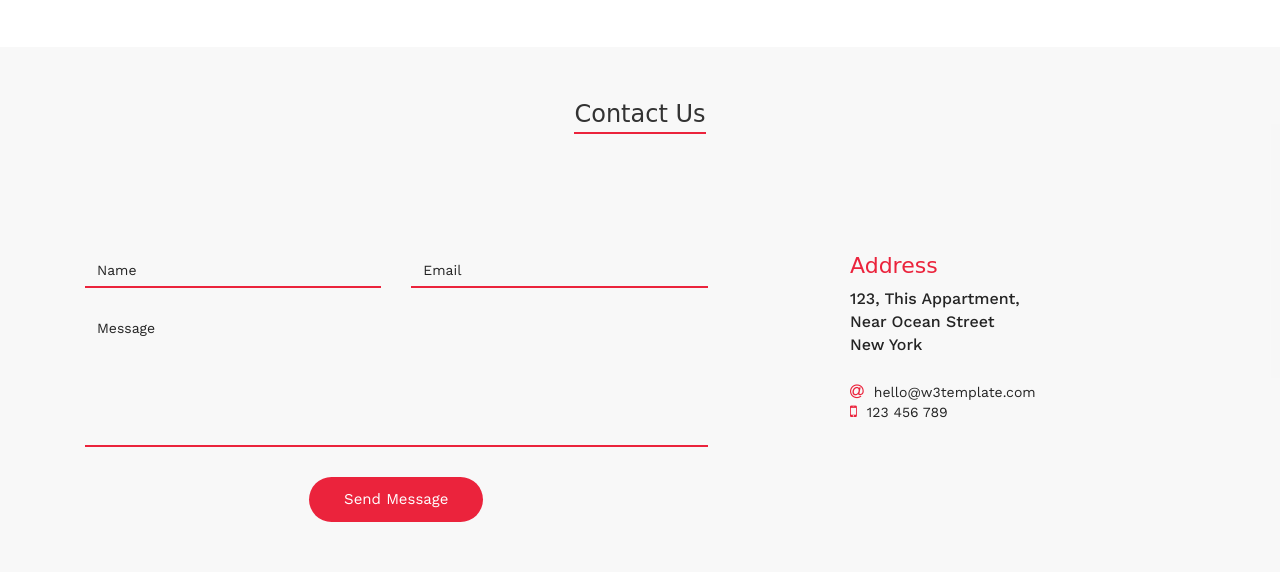
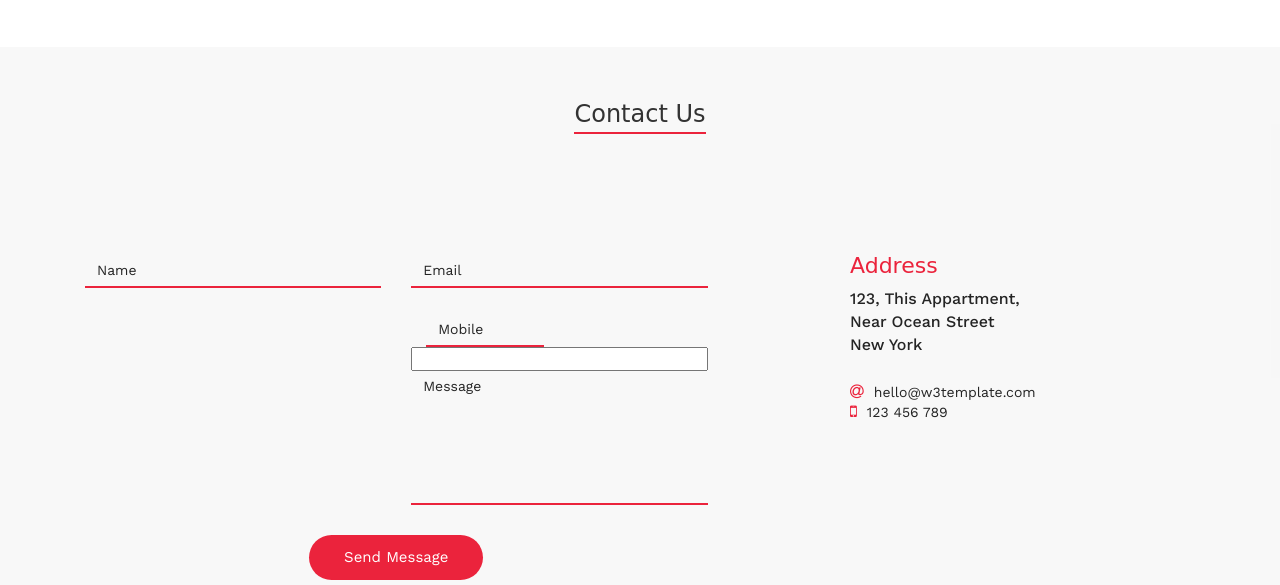
Before and after one commit to AravindManicks/WATI-1.2, a plain HTML site: page index.html in a window 1280 px wide. Shown: the part 2925-3510 px from the top of the page. Drawn offline with nearby package versions, Linux system fonts and the light colour scheme; files whose address does not match are found by name; a web font is replaced by a local one.

Commit message:
Update index.html

```diff
--- a/index.html
+++ b/index.html
@@ -211,7 +211,11 @@
               <input type="text" class="form-control" id="name" placeholder="Name">
             </div>
             <div class="col-md-6">
-              <input type="email" class="form-control" id="email" placeholder="Email">
+              <input type="email" class="form-control" id="email" placeholder="Email" required>
+<div class="col-md-6">
+              <input type="number" class="form-control" id="mobile" placeholder="Mobile" required>
+</div>
+<input type="
             </div>
             <div class="col-md-12">
               <textarea class="form-control" placeholder="Message" rows="6"></textarea>
```
